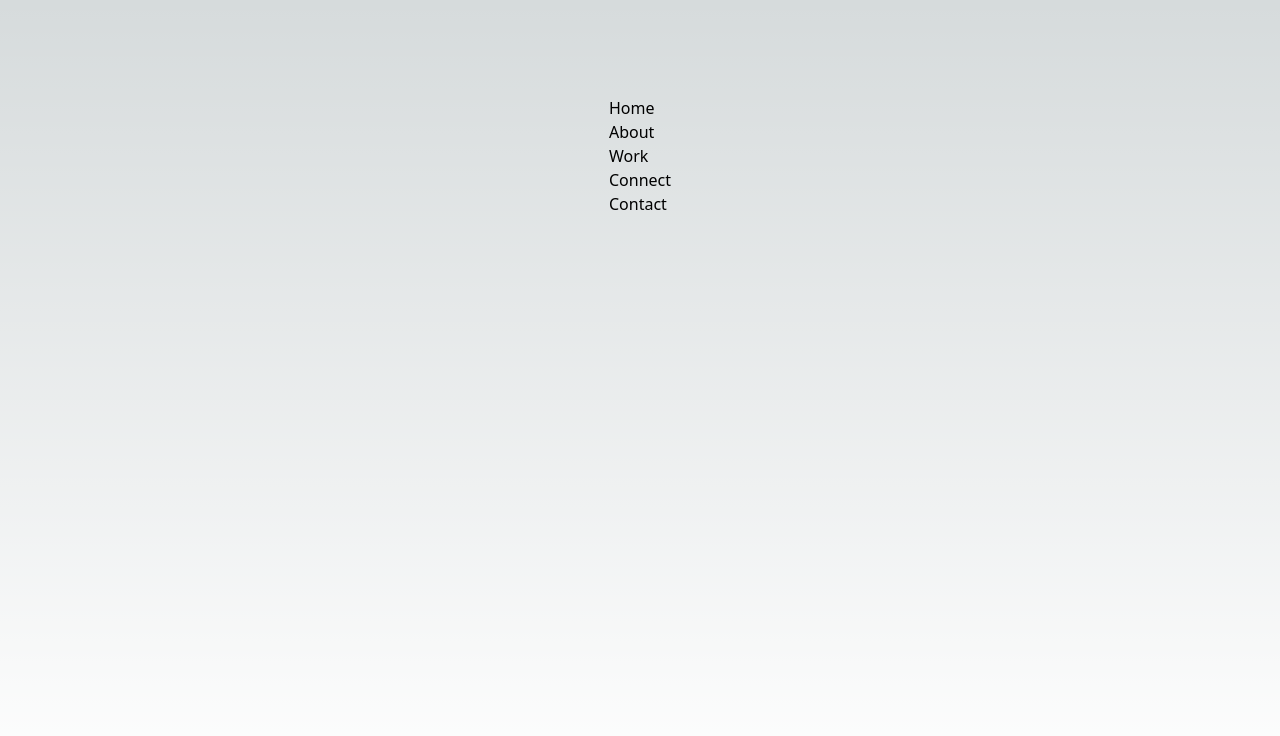
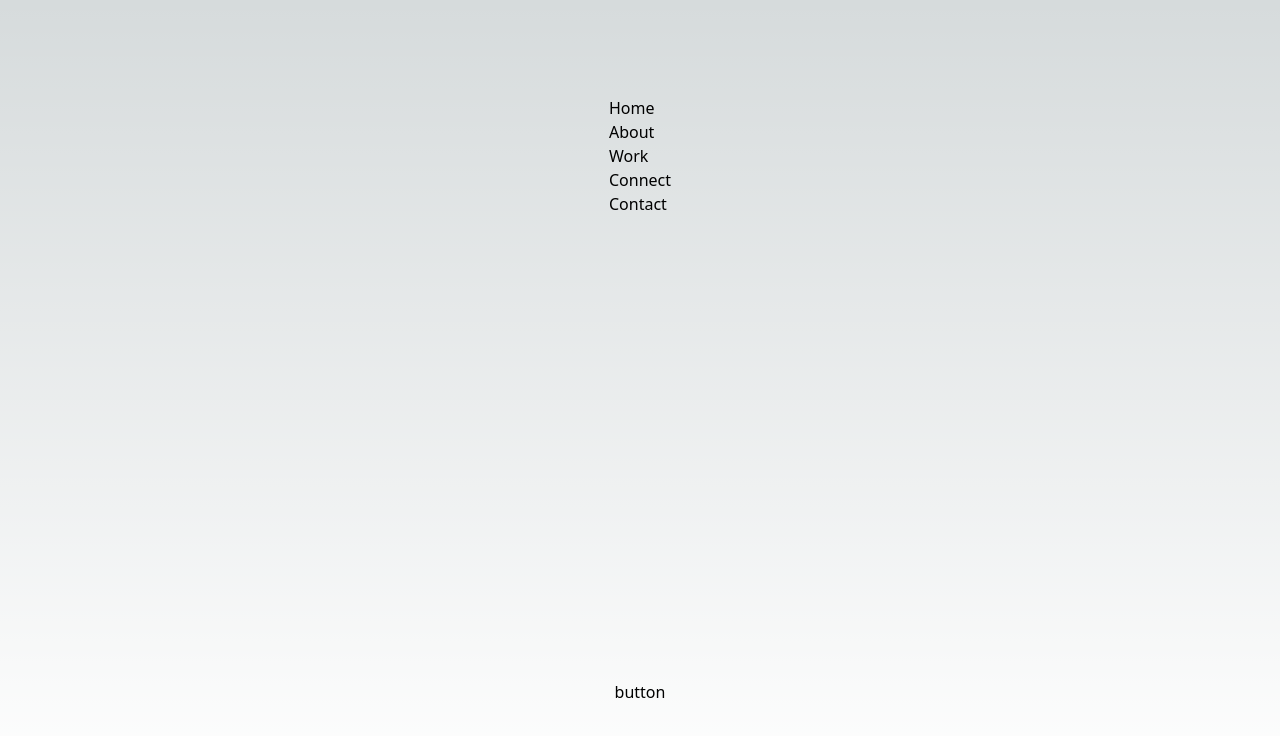
Before and after one commit to mwinel/peerdesk-webapp, a Next.js app: page / in a window 1280 px wide. Shown: the top 736 px of the page. Built offline with nearby package versions, Linux system fonts and the light colour scheme.

Commit message:
added button component

```diff
--- /dev/null
+++ b/components/Button.tsx
@@ -0,0 +1,15 @@
+const Button = () => {
+  return (
+    <div>
+      <button
+        onClick={() => {
+          console.log("clicked");
+        }}
+      >
+        button
+      </button>
+    </div>
+  );
+};
+
+export default Button;
--- a/pages/index.tsx
+++ b/pages/index.tsx
@@ -3,6 +3,7 @@ import Image from 'next/image'
 import { Inter } from 'next/font/google'
 import styles from '@/styles/Home.module.css'
 import Navbar from '../components/Navbar'
+import Button from '@/components/Button'
 
 const inter = Inter({ subsets: ['latin'] })
 
@@ -17,6 +18,7 @@ export default function Home() {
       </Head>
       <main className={styles.main}>
         <Navbar/> {/*for testing*/}
+        <Button/>
       </main>
     </>
   )
```
